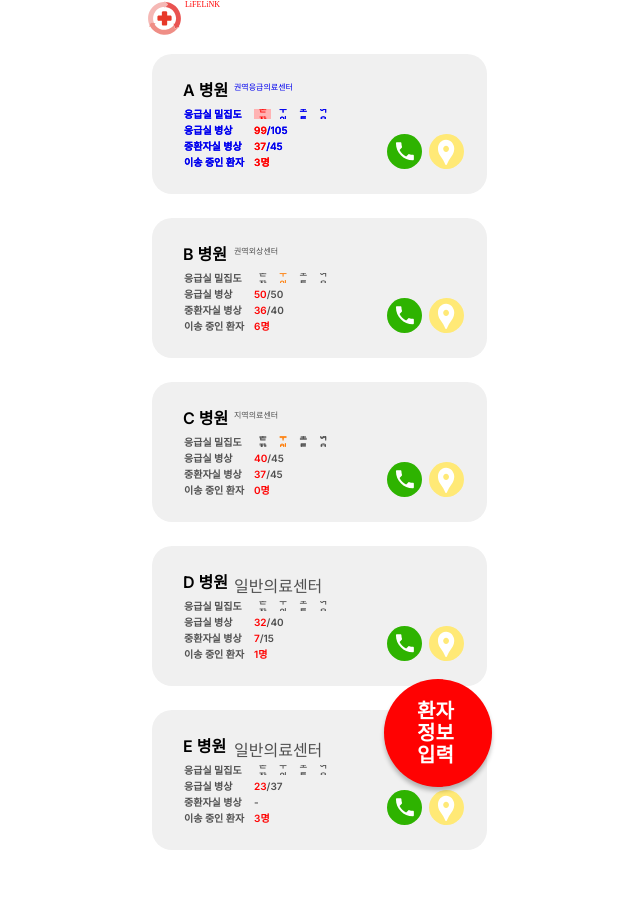
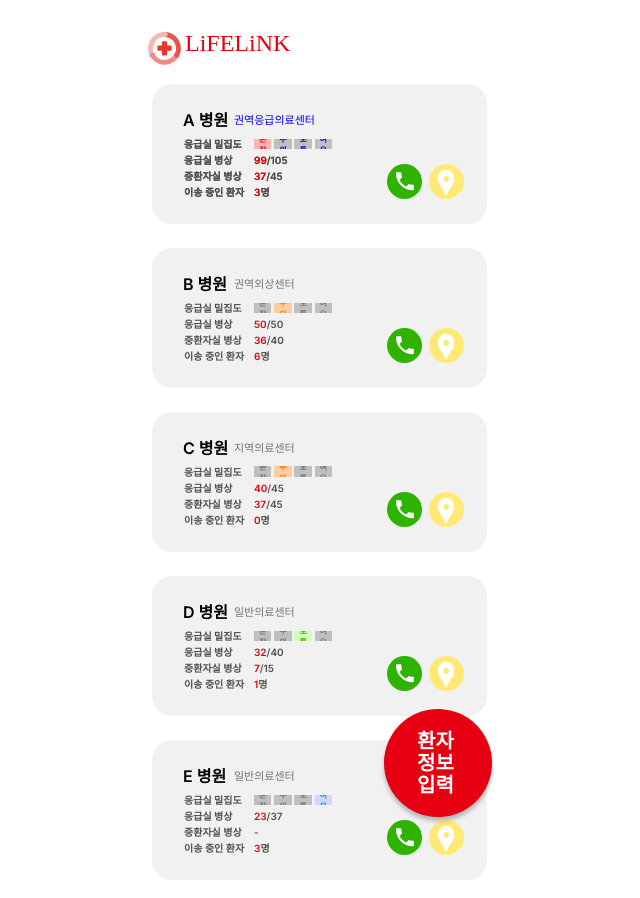
Before and after one commit to ywj0212/yonsei-lifelink-emergency-app, a React (Create React App) app: page /main in a window 1280 px wide. Shown: the whole page, without its empty margins (320-960 px from the left). Built offline with nearby package versions, Linux system fonts and the light colour scheme; a web font is replaced by a local one.

Commit message:
Update global.css

```diff
--- a/src/global.css
+++ b/src/global.css
@@ -1,66 +1,65 @@
-@import url("https://fonts.googleapis.com/css2?family=Inter:wght@400;500;600;700&display=swap");
-@import url("https://fonts.googleapis.com/css2?family=Roboto:wght@600&display=swap");
 @import url("https://fonts.googleapis.com/css2?family=Baloo+Bhaijaan:wght@400&display=swap");
+@import url("https://fonts.googleapis.com/css2?family=Inter:wght@400;500;600;700;800&display=swap");
 body {
   margin: 0;
   line-height: normal;
 }
 :root {
   /* fonts */
+  --font-inter: Inter;
   --font-baloo-bhaijaan: "Baloo Bhaijaan";
-  --font-roboto: Roboto;
-  --font-inter: Inter;
 
   /* font sizes */
   --font-size-xs: 12px;
-  --font-size-2xs-6: 10.6px;
-  --font-size-3xs-1: 9.1px;
-  --font-size-base-2: 15.2px;
-  --font-size-91xl: 110px;
-  --font-size-80xl: 96px;
+  --font-size-2xs: 11px;
+  --font-size-smi: 13px;
+  --font-size-3xs: 10px;
+  --font-size-4xs: 9px;
   --font-size-xl: 20px;
+  --font-size-5xl: 24px;
+  --font-size-5xs: 8px;
   --font-size-base: 16px;
+  --font-size-mini: 15px;
   --font-size-sm: 14px;
-  --font-size-5xs: 8px;
-  --font-size-3xs: 10px;
 
   /* Colors */
   --color-white: #fff;
+  --color-darkslategray-100: #464646;
+  --color-darkslategray-200: #424242;
+  --color-darkslategray-300: #3a3a3a;
+  --color-limegreen-100: #2eb300;
+  --color-limegreen-200: #2eb200;
+  --color-dimgray-100: #747474;
+  --color-dimgray-200: #505050;
   --color-black: #000;
-  --color-whitesmoke: #f1f1f1;
-  --color-whitesmoke-100: #f0f0f0;
-  --color-whitesmoke-200: #f0f0f0;
-  --color-gainsboro: #d9d9d9;
-  --color-darkslateblue: #1c3472;
-  --color-dimgray: #747474;
-  --color-dimgray-100: #505050;
-  --color-gold: #ffcf25;
+  --color-gainsboro-100: #e2e2e2;
+  --color-gainsboro-200: #e1e1e1;
+  --color-gainsboro-300: #d9d9d9;
+  --color-royalblue-100: #577cff;
+  --color-royalblue-200: #357aff;
+  --color-darkorange: #ff7a00;
+  --color-tomato: #ff4d4d;
+  --color-whitesmoke-100: #f6f6f6;
+  --color-whitesmoke-200: #f1f1f1;
+  --color-red: #e60012;
+  --color-silver: #bfbfbf;
+  --color-navajowhite: #ffcd9f;
+  --color-palegoldenrod: #d0ffba;
   --color-lightpink: #ffb3b3;
-  --color-red: #ff0202;
-  --color-red-100: #e60012;
-  --color-red-200: #e60012;
-  --color-pink: #ff4c4c;
-  --color-silver-100: #c2c2c2;
-  --color-silver-200: #bfbfbf;
-  --color-limegreen-100: #2eb300;
-  --color-darkorange: #ff7a00;
-  --color-royalblue: #357aff;
-  --color-khaki: #ffe976;
+  --color-lightsteelblue: #c8dbff;
 
   /* Paddings */
-  --padding-11xs-5: 1.5px;
-  --padding-9xs-8: 3.8px;
-  --padding-3xs: 10px;
+  --padding-11xl: 30px;
+  --padding-4xl: 23px;
   --padding-11xs: 2px;
   --padding-8xs: 5px;
 
   /* Border radiuses */
-  --br-5xs: 8px;
+  --br-11xs: 2px;
+  --br-xl: 20px;
+  --br-3xs: 10px;
   --br-40xl: 59px;
-  --br-3xs: 10px;
-  --br-xl: 20px;
-  --br-10xs: 3px;
   --br-8xs: 5px;
-  --br-11xs: 2px;
-  --br-33xl: 40px;
+  --br-lgi: 19px;
+  --br-mid: 17px;
 }
```
